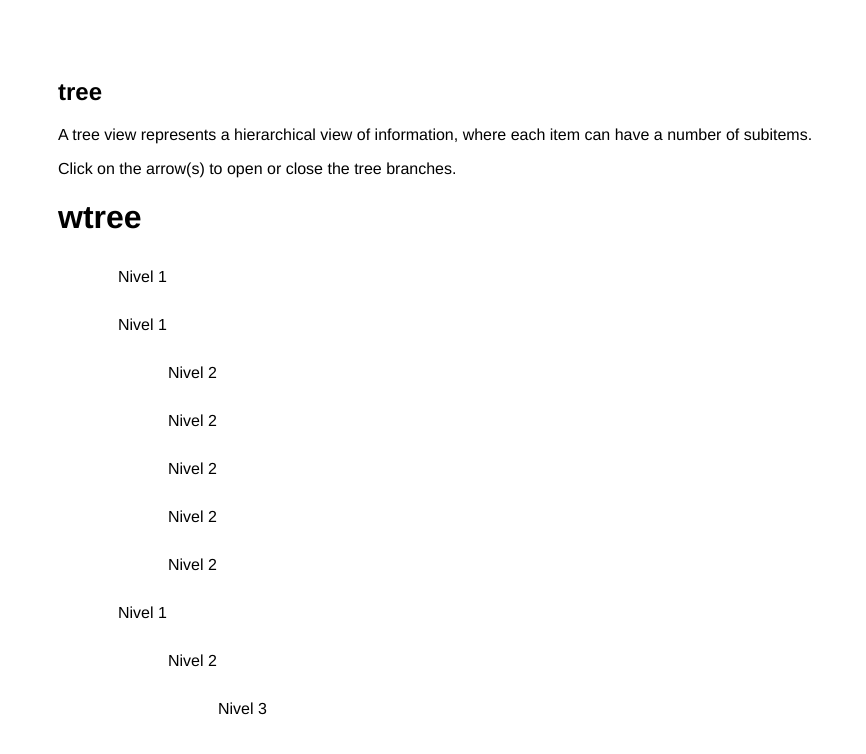
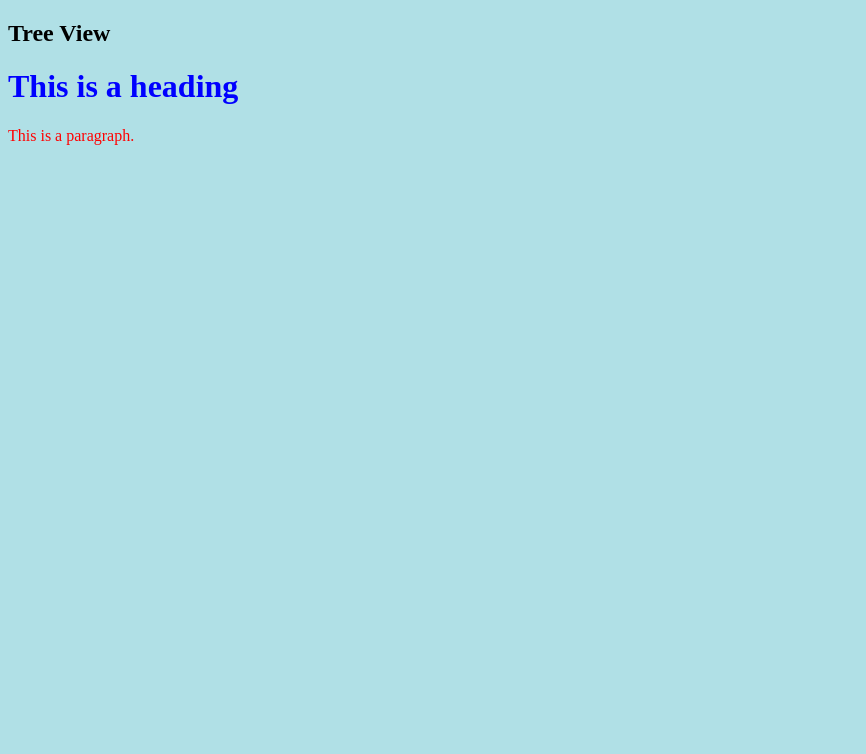
Before and after one commit to fssidstar/fsdata, a plain HTML site: page tree.htm in a window 1280 px wide. Shown: the whole page, without its empty margins (0-866 px from the left). Drawn offline with Linux system fonts and the light colour scheme.

Commit message:
Update tree.htm

```diff
--- a/tree.htm
+++ b/tree.htm
@@ -1,146 +1,18 @@
 <!DOCTYPE html>
 <html>
 <head>
+<meta name="viewport" content="width=device-width, initial-scale=1">
 <style>
-$border: #ddd;
-$border-hover: #aaa;
-$bg-hover: #eee;
-$text: #888;
-$text-hover: #000;
-$ident: 20px;
-$left: -($ident);
-
-* {
-  margin:0;
-  padding:0;
-  box-sizing:border-box;
-}
-body {
-  padding:50px;
-  font-family:helvetica, arial,sans-serif;
-}
-ul {
-  margin-left:$ident;
-}
-
-.wtree {
-  li {
-    list-style-type: none;
-    margin:10px 0 10px 10px;
-    position: relative;
-    &:before {
-      content: "";
-      position: absolute;
-      top:-10px;
-      left:$left;
-      border-left: 1px solid $border;
-      border-bottom:1px solid $border;
-      width:$ident;
-      height:15px;
-    }
-    &:after {
-      position:absolute;
-      content:"";
-      top:5px;
-      left:$left;
-      border-left: 1px solid $border;
-      border-top:1px solid $border;
-      width:$ident;
-      height:100%;
-    }
-    &:last-child:after {
-      display:none;
-    }
-    span {
-      display:block;
-      border: 1px solid $border;
-      padding:10px;
-      color:$text;
-      text-decoration:none;
-    }
-  }
-}
-
-.wtree {
-  li {
-    span {
-      &:hover,
-      &:focus {
-        background: $bg-hover;
-        color: $text-hover;
-        border: 1px solid $border-hover;
-        & + ul {
-          li {
-            span {
-              background: $bg-hover;
-              color: $text-hover;
-              border: 1px solid $border-hover;
-            }
-          }
-        }
-      }
-
-      &:hover + ul,
-      &:focus + ul {
-        li {
-          &:after,&:before {
-            border-color:  $border-hover;
-          }
-        }
-      }
-    }
-  }
-}
-
+body {background-color: powderblue;}
+h1   {color: blue;}
+p    {color: red;}
 </style>
 </head>
 <body>
 
-<h2>tree</h2>
-<p>A tree view represents a hierarchical view of information, where each item can have a number of subitems.</p>
-<p>Click on the arrow(s) to open or close the tree branches.</p>
-
-
-<h1 class="title">wtree</h1>
-<ul class="wtree">
-  <li>
-    <span>Nivel 1</span>
-  </li>
-  <li>
-    <span>Nivel 1</span>
-    <ul>
-      <li>
-        <span>Nivel 2</span>
-      </li>
-      <li>
-        <span>Nivel 2</span>
-      </li>
-      <li>
-        <span>Nivel 2</span>
-      </li>
-      <li>
-        <span>Nivel 2</span>
-      </li>
-      <li>
-        <span>Nivel 2</span>
-      </li>
-    </ul>
-  </li>
-  <li>
-    <span>Nivel 1</span>
-    <ul>
-      <li>
-        <span>Nivel 2</span>
-        <ul>
-          <li>
-            <span>Nivel 3</span>
-          </li>
-        </ul>
-      </li>
-    </ul>
-  </li>
-</ul>
-
+<h2>Tree View</h2>
+<h1>This is a heading</h1>
+<p>This is a paragraph.</p>
 
 </body>
 </html>
```
